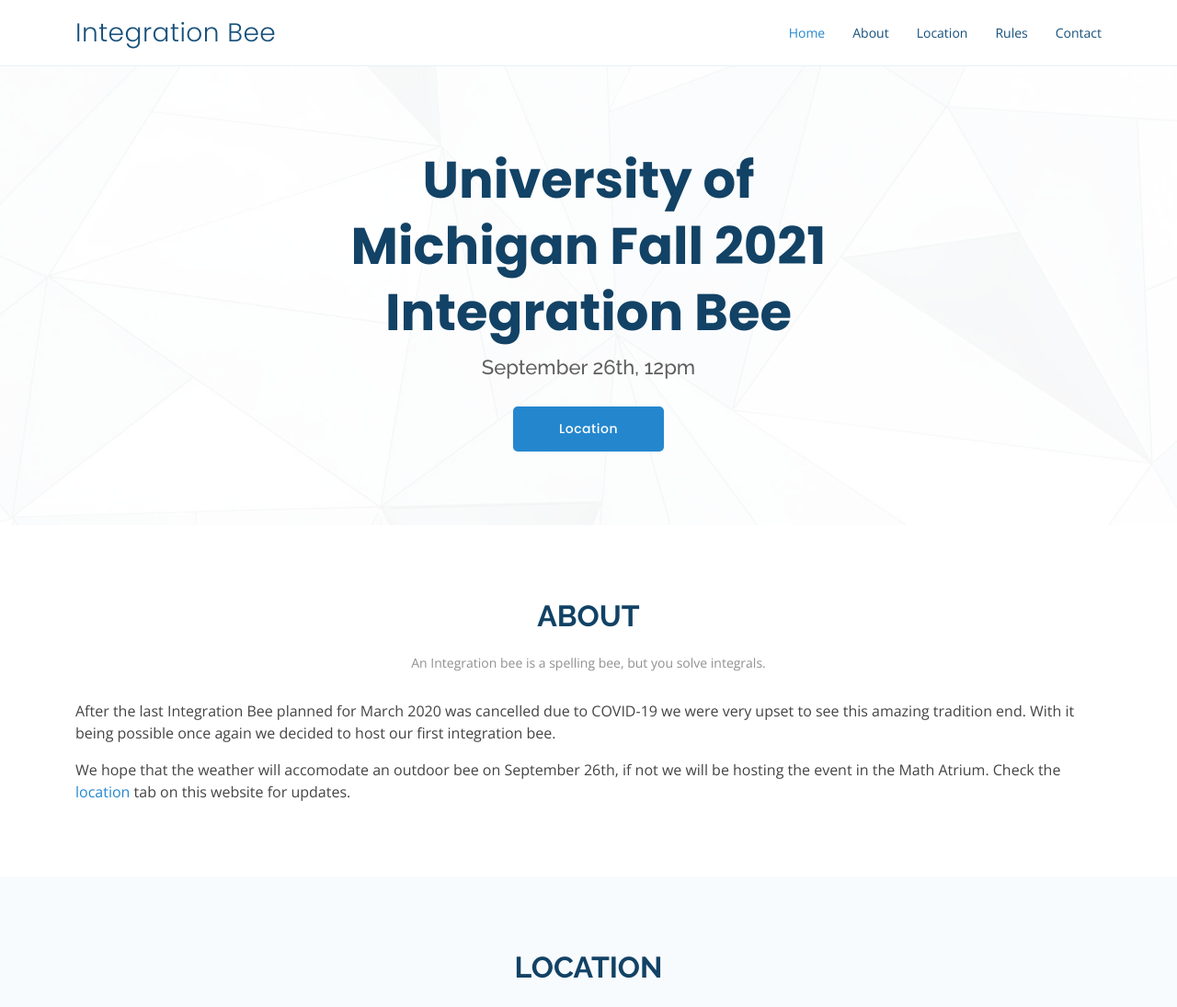
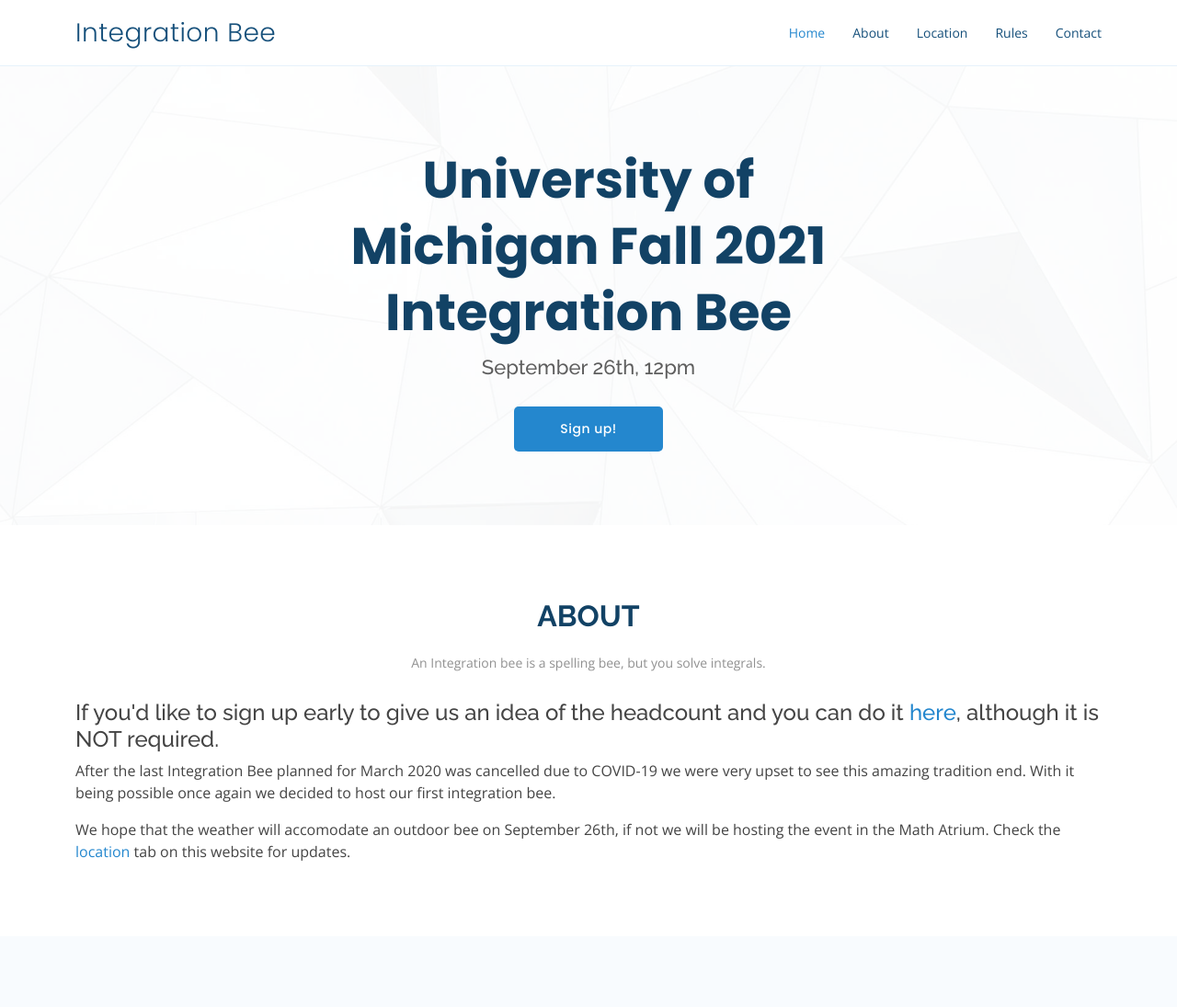
Before and after one commit to tkreind/Integration-Bee, a plain HTML site: page index.html in a window 1280 px wide. Shown: the top 1095 px of the page at 92% size. Drawn offline with nearby package versions, Linux system fonts and the light colour scheme.

Commit message:
Added google form signup

```diff
--- a/index.html
+++ b/index.html
@@ -70,7 +70,7 @@
         </div>
       </div>
       <div class="text-center">
-        <a href="#location" class="btn-get-started scrollto">Location</a>
+        <a href="https://forms.gle/K2Rf6cVMjAVQbbKw7" class="btn-get-started scrollto">Sign up!</a>
       </div>
     </div>
   </section><!-- End Hero -->
@@ -88,6 +88,10 @@
 
         <div class="row content">
           <div class="col-lg">
+            <h4>
+              If you'd like to sign up early to give us an idea of the headcount and you can do it
+              <a href="https://forms.gle/K2Rf6cVMjAVQbbKw7">here</a>, although it is NOT required.
+            </h4>
             <p>
               After the last Integration Bee planned for March 2020 was cancelled due to COVID-19 we
               were very upset to see this amazing tradition end. With it being possible once again we decided to host our first
```
